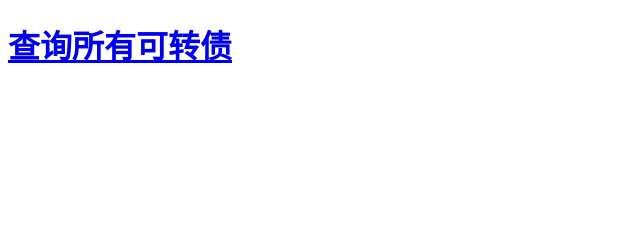
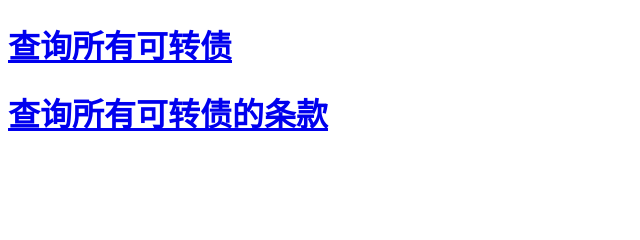
Before and after one commit to winsert/myweb, a Flask app: template app/templates/index.html in a window 1280 px wide. Shown: the part 195-435 px from the top of the page, without its empty margins (0-640 px from the left). Run offline with Flask 2, Linux system fonts and the light colour scheme; the template is opened without the code that fills it, so the values that code supplies are empty.

Commit message:
+ 查询条款链接

```diff
--- a/app/templates/index.html
+++ b/app/templates/index.html
@@ -149,6 +149,7 @@
 </table>
 
 <a href='./cb'><h1>查询所有可转债</h1></a>
+<a href='./tk'><h1>查询所有可转债的条款</h1></a>
 
 {% endblock %}
 </body>
```
